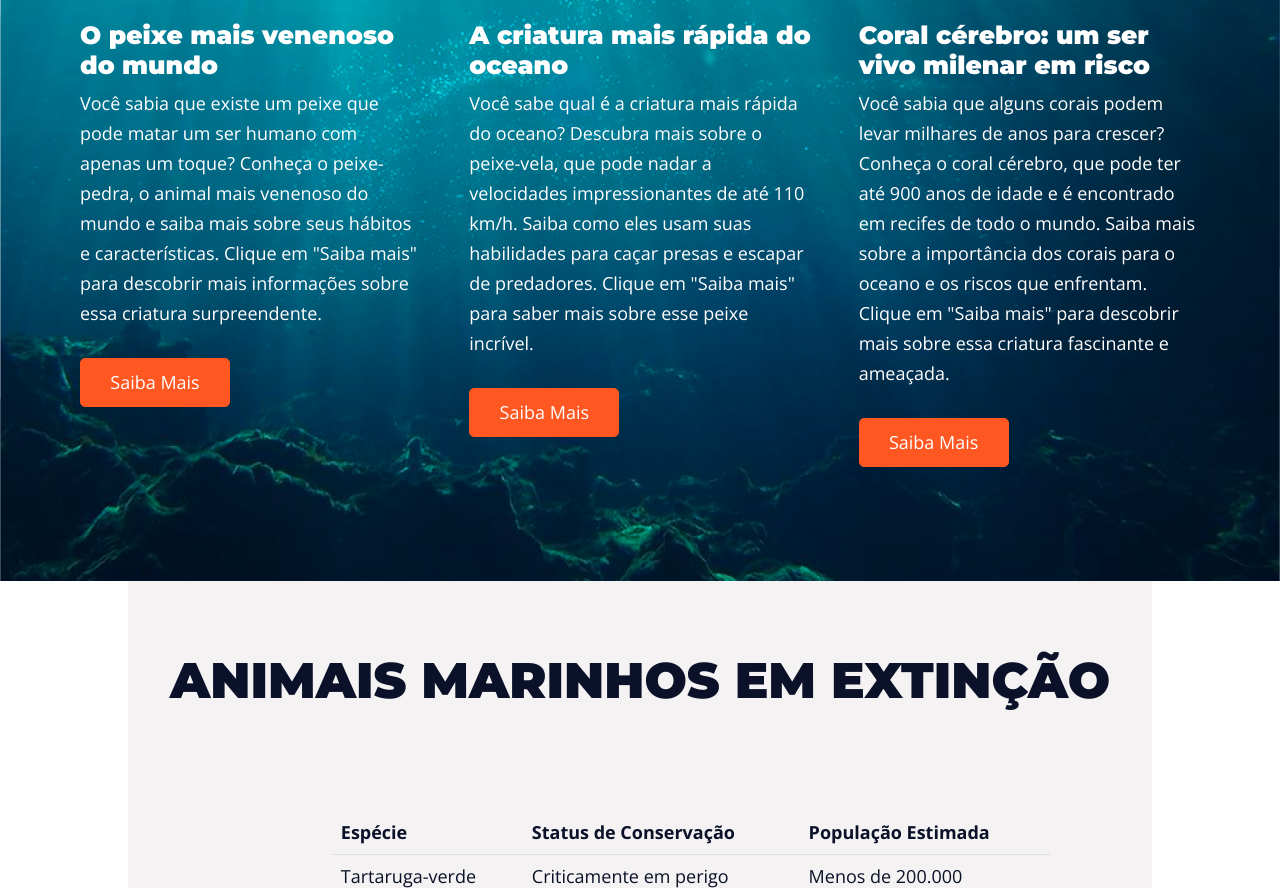
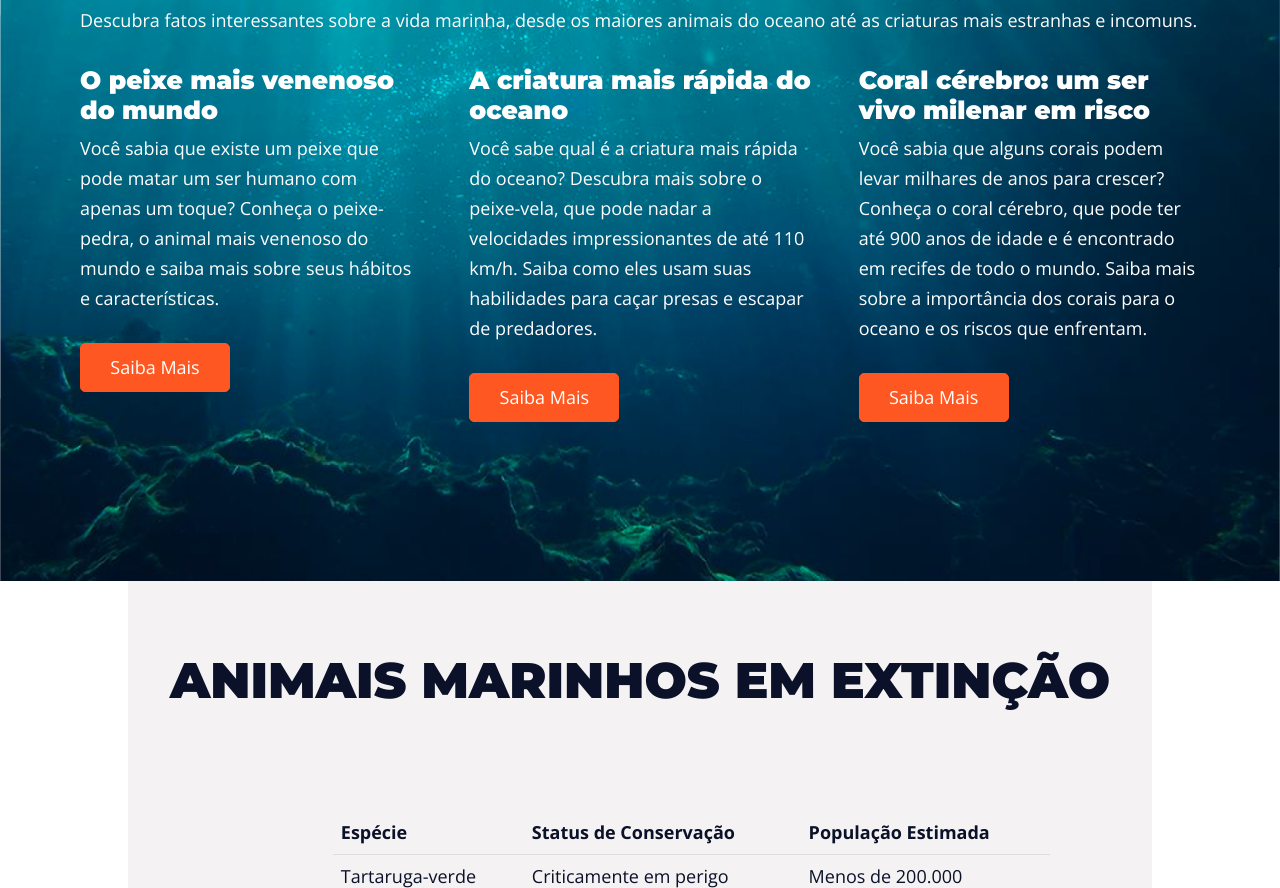
Before and after one commit to hitalojacome/connectblue, a plain HTML site: page index.html in a window 1280 px wide. Shown: the part 2802-3690 px from the top of the page. Drawn offline with nearby package versions, Linux system fonts and the light colour scheme.

Commit message:
Modificando os textos das curiosidades

```diff
--- a/index.html
+++ b/index.html
@@ -307,8 +307,6 @@
                 Você sabia que existe um peixe que pode matar um ser humano com
                 apenas um toque? Conheça o peixe-pedra, o animal mais venenoso
                 do mundo e saiba mais sobre seus hábitos e características.
-                Clique em "Saiba mais" para descobrir mais informações sobre
-                essa criatura surpreendente.
               </p>
               <button>Saiba Mais</button>
             </div>
@@ -319,8 +317,7 @@
                 Você sabe qual é a criatura mais rápida do oceano? Descubra mais
                 sobre o peixe-vela, que pode nadar a velocidades impressionantes
                 de até 110 km/h. Saiba como eles usam suas habilidades para
-                caçar presas e escapar de predadores. Clique em "Saiba mais"
-                para saber mais sobre esse peixe incrível.
+                caçar presas e escapar de predadores.
               </p>
               <button>Saiba Mais</button>
             </div>
@@ -332,8 +329,7 @@
                 crescer? Conheça o coral cérebro, que pode ter até 900 anos de
                 idade e é encontrado em recifes de todo o mundo. Saiba mais
                 sobre a importância dos corais para o oceano e os riscos que
-                enfrentam. Clique em "Saiba mais" para descobrir mais sobre essa
-                criatura fascinante e ameaçada.
+                enfrentam.
               </p>
               <button>Saiba Mais</button>
             </div>
```
